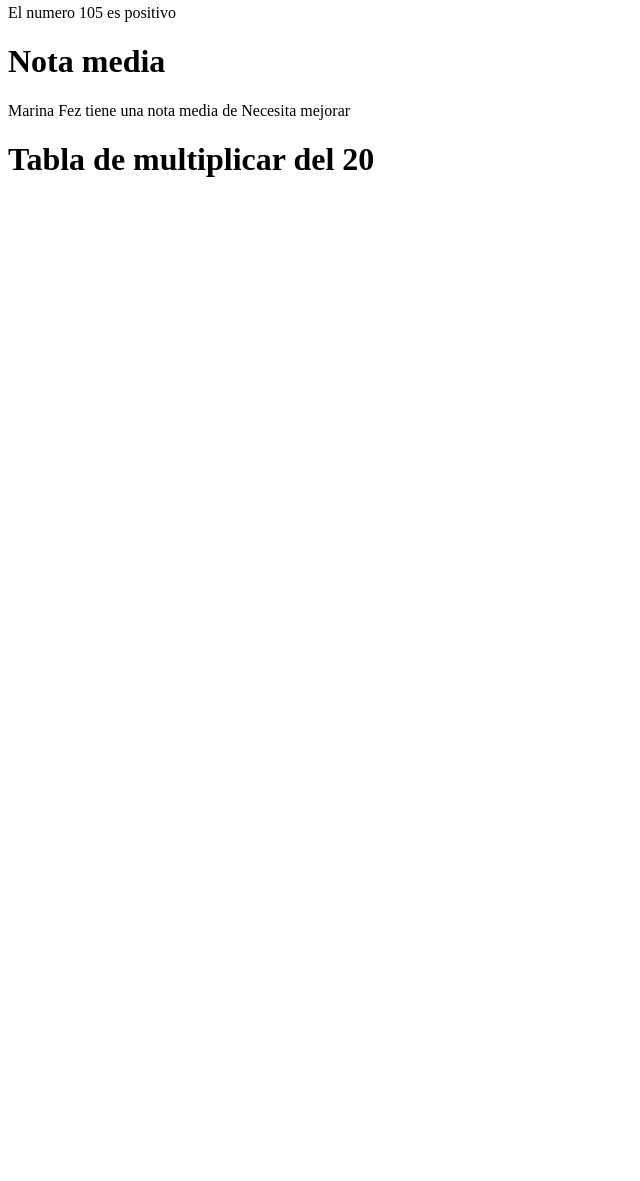
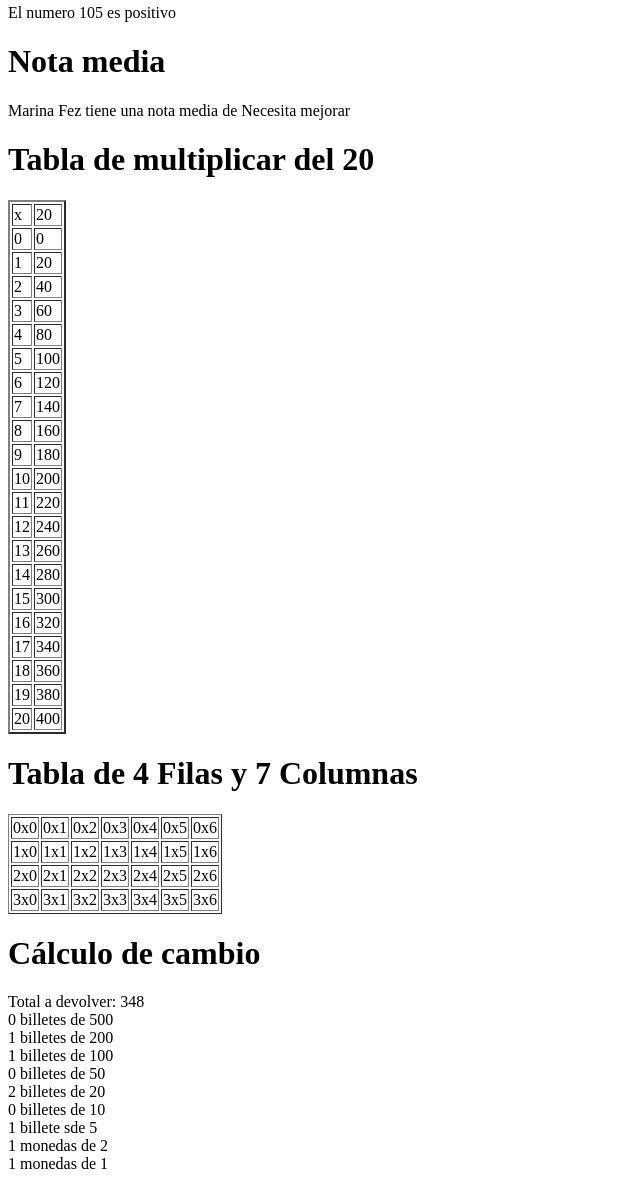
Before and after one commit to Annimale/server-projects, a PHP site: page /generatingIvan.php in a window 1280 px wide. Shown: the part 174-1355 px from the top of the page, without its empty margins (0-640 px from the left). Before the commit the page ends 351 px from the top, so only its background shows below. Run offline with PHP 8.4, Linux system fonts and the light colour scheme.

Commit message:
Acabado actividad 2

```diff
--- a/Actividad2/generatingIvan.php
+++ b/Actividad2/generatingIvan.php
@@ -10,7 +10,7 @@
 
 
 <?php
-echo ('<h1>Negativo-Cero-Positivo</h1>');
+echo ('<h1 id="sec1">Negativo-Cero-Positivo</h1>');
 $number = rand(-200, 200);
 $result = $number <=> 0;
 if ($result == -1) {
@@ -23,7 +23,7 @@ if ($result == -1) {
 ?>
 
 <?php
-echo ('<h1>Nota media</h1>');
+echo ('<h1 id="sec2">Nota media</h1>');
 $finalmark = rand(0, 10);
 switch ($finalmark) {
     case 0:
@@ -65,10 +65,73 @@ switch ($finalmark) {
 
 <?php
 $ntomultiply = rand(0, 100);
+echo ('<h1 id="sec3">Tabla de multiplicar del ' . $ntomultiply . '</h1>');
 
+echo ('<table border="2">
+        <tr>
+            <td>x</td>
+            <td>' . $ntomultiply . '</td>
+        </tr>');
 for ($i = 0; $i <= 20; $i++) {
+    echo ('<tr>
+            <td>' . $i . '</td>
+            <td>' . $ntomultiply * $i . '</td>
+            </tr>');
 }
+echo ('</table>');
+
+?>
+
+<?php
+$columns = rand(1, 10);
+$rows = rand(1, 10);
+echo '<h1 id="sec4">Tabla de ' . $rows . ' Filas y ' . $columns . ' Columnas</h1>';
+echo '<table border="1">';
+
+for ($i = 0; $i < $rows; $i++) { //Aqui tenemos que hacer dos bucles, uno para las filas y otro columnas
+    echo ('<tr>');
+    for ($j = 0; $j < $columns; $j++) {
+        echo ('<td>' . $i . 'x' . $j . '</td>');
+    }
+    echo ('</tr>');
+}
+echo '</table>';
+?>
+
+<?php
+
+$numRandom = rand(1, 1000);
 
 
+echo ('<h1 id="sec5">Cálculo de cambio</h1>');
+
+echo ('Total a devolver: ' . $numRandom . '</br>');
+
+$bill500 = intval($numRandom / 500); //Con intval tomamos la parte entera de la división y lo dividimos por 500
+$numRandom = $numRandom % 500;
+$bill200 = intval($numRandom / 200);
+$numRandom = $numRandom % 200;
+$bill100 = intval($numRandom / 100);
+$numRandom = $numRandom % 100;
+$bill50 = intval($numRandom / 50);
+$numRandom = $numRandom % 50;
+$bill20 = intval($numRandom / 20);
+$numRandom = $numRandom % 20;
+$bill10 = intval($numRandom / 10);
+$numRandom = $numRandom % 10;
+$bill5 = intval($numRandom / 5);
+$numRandom = $numRandom % 5;
+$moneda2 = intval($numRandom / 2);
+$numRandom = $numRandom % 2;
+$moneda1 = $numRandom;
+
+echo ("$bill500 billetes de 500<br>");
+echo ("$bill200 billetes de 200<br>");
+echo ("$bill100 billetes de 100<br>");
+echo ("$bill50 billetes de 50<br>");
+echo ("$bill20 billetes de 20<br>");
+echo ("$bill10 billetes de 10<br>");
+echo ("$bill5 billete sde 5<br>");
+echo ("$moneda2 monedas de 2<br>");
+echo ("$moneda1 monedas de 1<br>");
 ?>
-<h1>Tabla de multiplicar del <?= $ntomultiply ?></h1>
```
